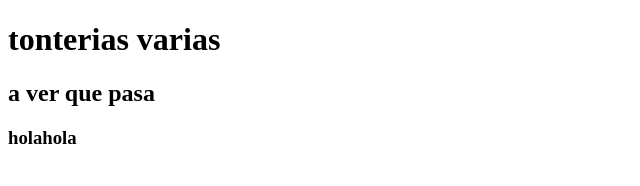
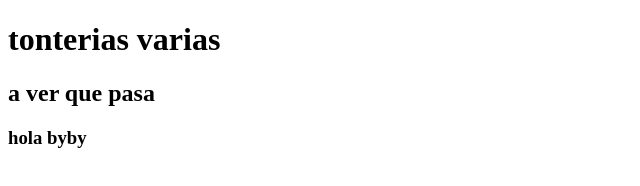
Before and after one commit to Nacho-se/prueba_septiembre, a plain HTML site: page prueba_septiembre/index.html in a window 1280 px wide. Shown: the full height of the page, 0-640 px from the left. Drawn offline with Linux system fonts and the light colour scheme.

Commit message:
agregué byby

```diff
--- a/prueba_septiembre/index.html
+++ b/prueba_septiembre/index.html
@@ -8,8 +8,9 @@
 <body>
     <h1>tonterias varias</h1>
     <h2>a ver que pasa</h2>
-    <h3>holahola
+    <h3>hola byby
 
     </h3>
+
 </body>
 </html>
```
